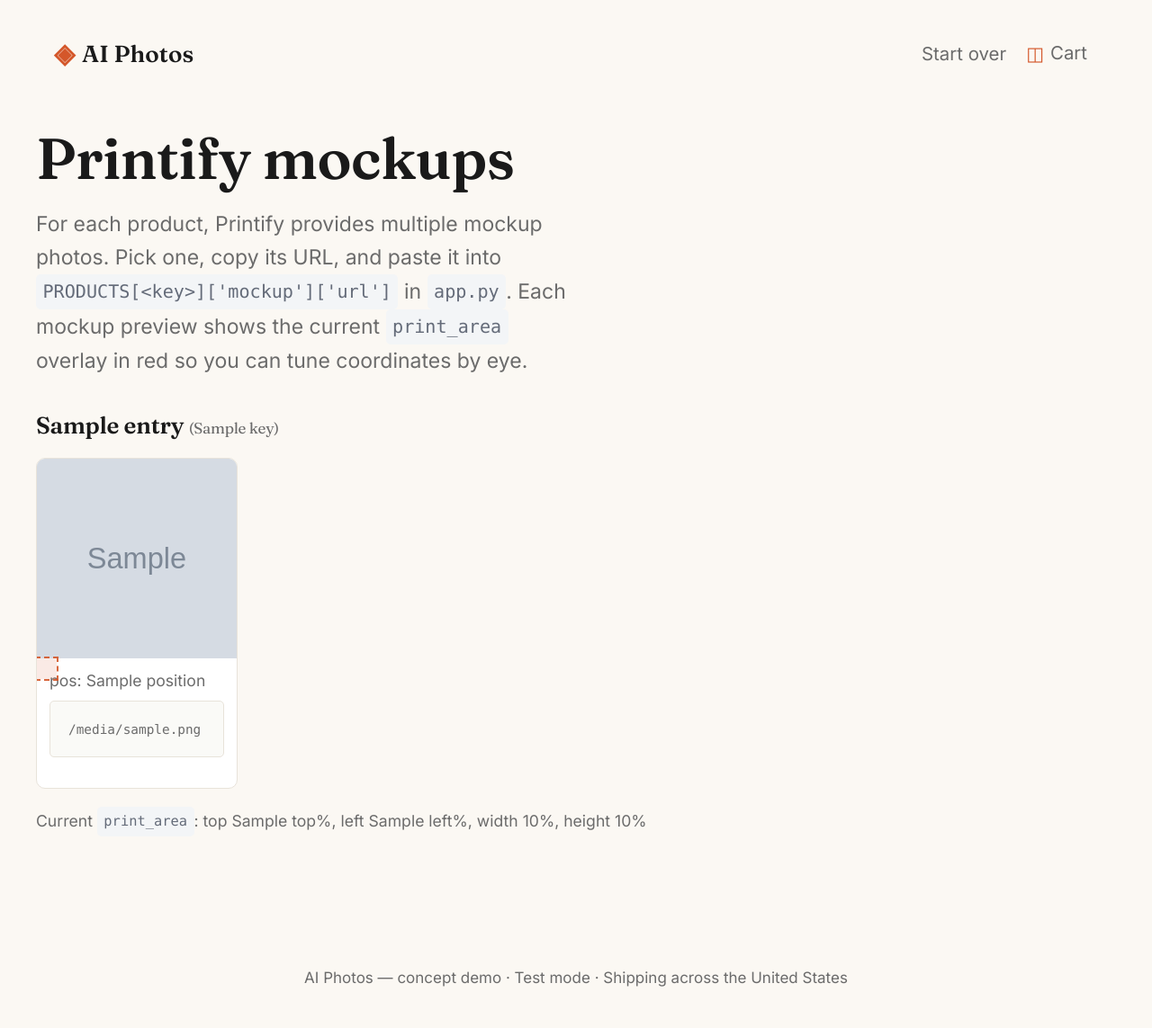
After one commit to Magenta-Apple-NZ/lingerprints, a Flask app: template templates/admin_mockups.html in a window 1280 px wide. The commit adds this page. Shown: the whole page at 90% size. Run offline with Flask 3, Linux system fonts and the light colour scheme; the template is opened without the code that fills it: most values are stand-ins (such as "Sample title", 1, 10 or a date in 2020); grey boxes marked "Sample" are stand-in pictures; some libraries are stand-ins or nearby versions.

Commit message:
Added admin mockups

```diff
--- a/app.py
+++ b/app.py
@@ -161,6 +161,22 @@ def pick_output_size(img: Image.Image) -> str:
 
 PRINTIFY_SHOP_ID = "27218866"
 
+# --------------------------------------------------------------------------
+# Product mockups
+#
+# `mockup.url` is a publicly fetchable Printify product-photo URL. Grab them
+# via the /admin/mockups?token=... diagnostic page once, paste here. Leave
+# blank to fall back to the CSS-only mockups.
+#
+# `mockup.print_area` defines where the user's artwork is composited on the
+# product photo, as percentages of the container. Tune these once per
+# mockup URL you pick. Starting values are reasonable for Printify's
+# default mockups but will need eyeball calibration.
+#
+# `mockup.blend` lets us apply `mix-blend-mode` so the artwork sits
+# convincingly on fabric / canvas texture.
+# --------------------------------------------------------------------------
+
 PRODUCTS = {
     "framed_canvas": {
         "name": 'Framed Canvas Print',
@@ -176,6 +192,11 @@ PRODUCTS = {
             {"id": 244029, "label": "Natural",   "price_cents": 9900},
             {"id": 107253, "label": "White",     "price_cents": 9900},
         ],
+        "mockup": {
+            "url": "",
+            "print_area": {"top": 22, "left": 32, "width": 36, "height": 50},
+            "blend": "normal",
+        },
     },
     "stretched_canvas": {
         "name": 'Stretched Canvas Print',
@@ -188,6 +209,11 @@ PRODUCTS = {
         "variants": [
             {"id": 91643, "label": '12×16"', "price_cents": 5900},
         ],
+        "mockup": {
+            "url": "",
+            "print_area": {"top": 18, "left": 27, "width": 46, "height": 60},
+            "blend": "multiply",
+        },
     },
     "poster": {
         "name": 'Rolled Poster',
@@ -201,6 +227,11 @@ PRODUCTS = {
             {"id": 101883, "label": "Matte",       "price_cents": 3500},
             {"id": 101832, "label": "Semi Glossy", "price_cents": 3500},
         ],
+        "mockup": {
+            "url": "",
+            "print_area": {"top": 10, "left": 18, "width": 35, "height": 72},
+            "blend": "normal",
+        },
     },
     "tee": {
         "name": 'Unisex T-Shirt',
@@ -218,6 +249,11 @@ PRODUCTS = {
             {"id": 18544, "label": "2XL", "price_cents": 4500},
             {"id": 18545, "label": "3XL", "price_cents": 4900},
         ],
+        "mockup": {
+            "url": "",
+            "print_area": {"top": 26, "left": 36, "width": 28, "height": 32},
+            "blend": "multiply",
+        },
     },
 }
 
@@ -958,6 +994,53 @@ def admin_printify():
     return render_template("admin_printify.html", results=results)
 
 
+@app.route("/admin/mockups")
+def admin_mockups():
+    """
+    Diagnostic page: for each product in PRODUCTS, fetch its Printify record
+    and display every mockup image URL Printify has for it. Pick the one
+    you like, paste it into PRODUCTS[<key>]['mockup']['url'] in app.py.
+
+    Also shows a live preview of the print_area overlay using the
+    currently-configured print_area values — so you can tune them by eye.
+    """
+    admin_token = os.environ.get("ADMIN_TOKEN")
+    if not admin_token or request.args.get("token") != admin_token:
+        abort(404)
+
+    api_key = os.environ.get("PRINTIFY_API_KEY")
+    if not api_key:
+        return "PRINTIFY_API_KEY is not set.", 500
+
+    headers = {"Authorization": f"Bearer {api_key}"}
+    results = []
+    for key, product in PRODUCTS.items():
+        entry = {
+            "key": key,
+            "name": product["name"],
+            "configured_mockup": product.get("mockup", {}).get("url") or "",
+            "print_area": product.get("mockup", {}).get("print_area") or {},
+            "images": [],
+            "error": None,
+        }
+        try:
+            resp = requests.get(
+                f"https://api.printify.com/v1/shops/{PRINTIFY_SHOP_ID}/products/"
+                f"{product['printify_product_id']}.json",
+                headers=headers,
+                timeout=15,
+            )
+            resp.raise_for_status()
+            data = resp.json()
+            # Each image entry has 'src', 'position', 'variant_ids', 'is_default'.
+            entry["images"] = data.get("images", [])
+        except Exception as exc:
+            entry["error"] = str(exc)
+        results.append(entry)
+
+    return render_template("admin_mockups.html", results=results)
+
+
 @app.route("/healthz")
 def healthz():
     return "ok", 200
--- a/static/css/styles.css
+++ b/static/css/styles.css
@@ -200,6 +200,31 @@ h1 em { font-style: italic; color: var(--accent); }
   padding: 1.2rem;
 }
 .product-mockup img { max-width: 100%; max-height: 100%; display: block; }
+
+/* Real Printify mockup — artwork composited on actual product photo */
+.product-mockup-real {
+  position: relative;
+  padding: 0;
+  overflow: hidden;
+  background: #f0ebe1;
+}
+.product-mockup-real .mockup-base {
+  width: 100%;
+  height: 100%;
+  object-fit: cover;
+  display: block;
+  max-width: none;
+  max-height: none;
+}
+.product-mockup-real .mockup-art {
+  position: absolute;
+  object-fit: cover;
+  max-width: none;
+  max-height: none;
+  /* Subtle shadow keeps the overlay from looking like a pasted sticker */
+  filter: drop-shadow(0 1px 2px rgba(0,0,0,0.15));
+  pointer-events: none;
+}
 
 /* Canvas — white wrap + deep shadow */
 .product-mockup-canvas {
@@ -559,3 +584,75 @@ h1 em { font-style: italic; color: var(--accent); }
   text-align: left;
 }
 .success-address h3 { margin-bottom: 0.4rem; }
+
+/* ----- Admin mockup picker ----- */
+.mockup-block { margin: 2rem 0 3rem; }
+.mockup-block h2 { margin-top: 1rem; font-size: 1.3rem; }
+.mockup-block h2 small { font-size: 0.85rem; font-weight: 400; }
+.mockup-grid {
+  display: grid;
+  grid-template-columns: repeat(auto-fill, minmax(220px, 1fr));
+  gap: 1rem;
+  margin: 1rem 0;
+}
+.mockup-card {
+  margin: 0;
+  background: #fff;
+  border: 1px solid var(--line);
+  border-radius: 10px;
+  overflow: hidden;
+  display: flex;
+  flex-direction: column;
+}
+.mockup-card-active {
+  border-color: var(--accent);
+  box-shadow: 0 0 0 2px rgba(212, 87, 42, 0.2);
+}
+.mockup-frame {
+  position: relative;
+  aspect-ratio: 1 / 1;
+  background: #f5f1ea;
+}
+.mockup-frame img {
+  width: 100%;
+  height: 100%;
+  object-fit: cover;
+  display: block;
+}
+.mockup-overlay {
+  position: absolute;
+  outline: 2px dashed rgba(212, 87, 42, 0.9);
+  background: rgba(212, 87, 42, 0.12);
+  pointer-events: none;
+}
+.mockup-card figcaption {
+  padding: 0.55rem 0.7rem 0.7rem;
+  display: flex;
+  flex-direction: column;
+  gap: 0.4rem;
+}
+.mockup-meta {
+  display: flex;
+  justify-content: space-between;
+  align-items: center;
+  font-size: 0.8rem;
+}
+.tag {
+  background: var(--ink);
+  color: #fff;
+  padding: 0.05rem 0.5rem;
+  border-radius: 4px;
+  font-size: 0.7rem;
+  text-transform: uppercase;
+  letter-spacing: 0.06em;
+}
+.mockup-url {
+  width: 100%;
+  font-family: ui-monospace, SFMono-Regular, Menlo, monospace;
+  font-size: 0.72rem;
+  padding: 0.35rem 0.5rem;
+  border: 1px solid var(--line);
+  border-radius: 5px;
+  background: #fafaf7;
+  color: var(--muted);
+}
--- /dev/null
+++ b/templates/admin_mockups.html
@@ -0,0 +1,56 @@
+{% extends "base.html" %}
+
+{% block title %}Mockup picker — Admin{% endblock %}
+
+{% block content %}
+<section>
+  <h1>Printify mockups</h1>
+  <p class="lead">
+    For each product, Printify provides multiple mockup photos. Pick one, copy its
+    URL, and paste it into <code>PRODUCTS[&lt;key&gt;]['mockup']['url']</code> in
+    <code>app.py</code>. Each mockup preview shows the current
+    <code>print_area</code> overlay in red so you can tune coordinates by eye.
+  </p>
+</section>
+
+{% for entry in results %}
+<section class="mockup-block">
+  <h2>{{ entry.name }} <small class="muted-note">({{ entry.key }})</small></h2>
+  {% if entry.error %}
+    <p class="flash">Error fetching Printify data: {{ entry.error }}</p>
+  {% elif not entry.images %}
+    <p class="muted-note">No mockup images returned for this product.</p>
+  {% else %}
+  <div class="mockup-grid">
+    {% for img in entry.images %}
+    <figure class="mockup-card {% if entry.configured_mockup == img.src %}mockup-card-active{% endif %}">
+      <div class="mockup-frame">
+        <img src="{{ img.src }}" alt="Mockup {{ loop.index }}">
+        <div class="mockup-overlay" style="
+          top: {{ entry.print_area.top or 0 }}%;
+          left: {{ entry.print_area.left or 0 }}%;
+          width: {{ entry.print_area.width or 0 }}%;
+          height: {{ entry.print_area.height or 0 }}%;
+        "></div>
+      </div>
+      <figcaption>
+        <div class="mockup-meta">
+          <span class="muted-note">pos: {{ img.position or 'n/a' }}</span>
+          {% if img.is_default %}<span class="tag">default</span>{% endif %}
+        </div>
+        <input type="text" readonly value="{{ img.src }}" onclick="this.select();" class="mockup-url">
+      </figcaption>
+    </figure>
+    {% endfor %}
+  </div>
+  <p class="muted-note">
+    Current <code>print_area</code>:
+    top {{ entry.print_area.top or 0 }}%,
+    left {{ entry.print_area.left or 0 }}%,
+    width {{ entry.print_area.width or 0 }}%,
+    height {{ entry.print_area.height or 0 }}%
+  </p>
+  {% endif %}
+</section>
+{% endfor %}
+{% endblock %}
```
Also changed, not shown: templates/result.html (+14 -0 lines).
